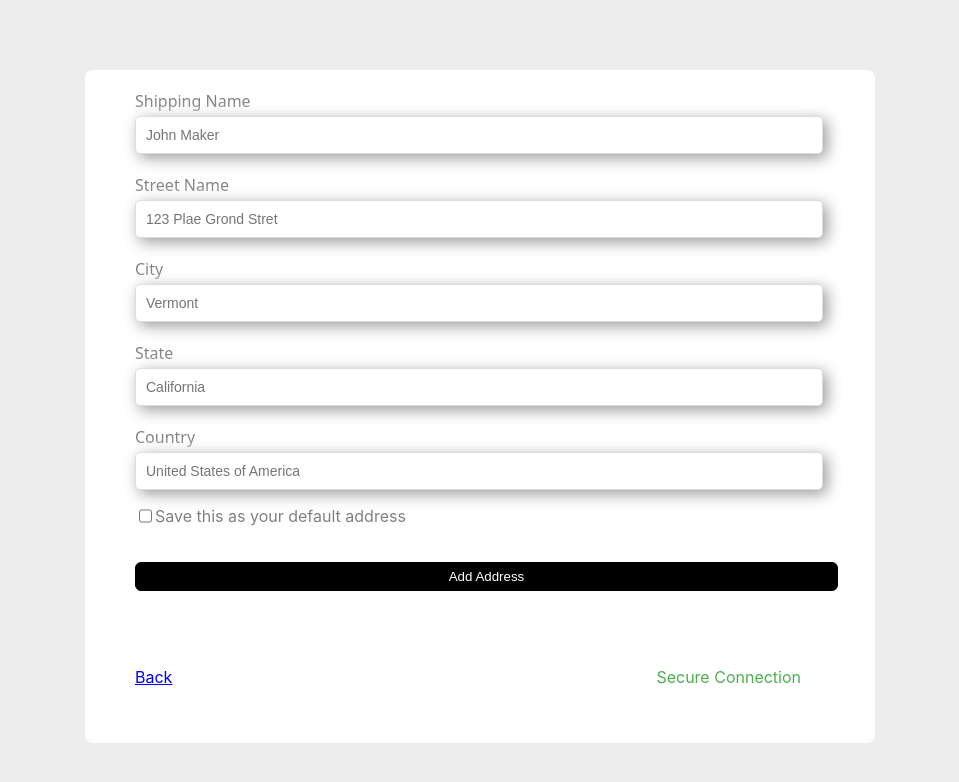
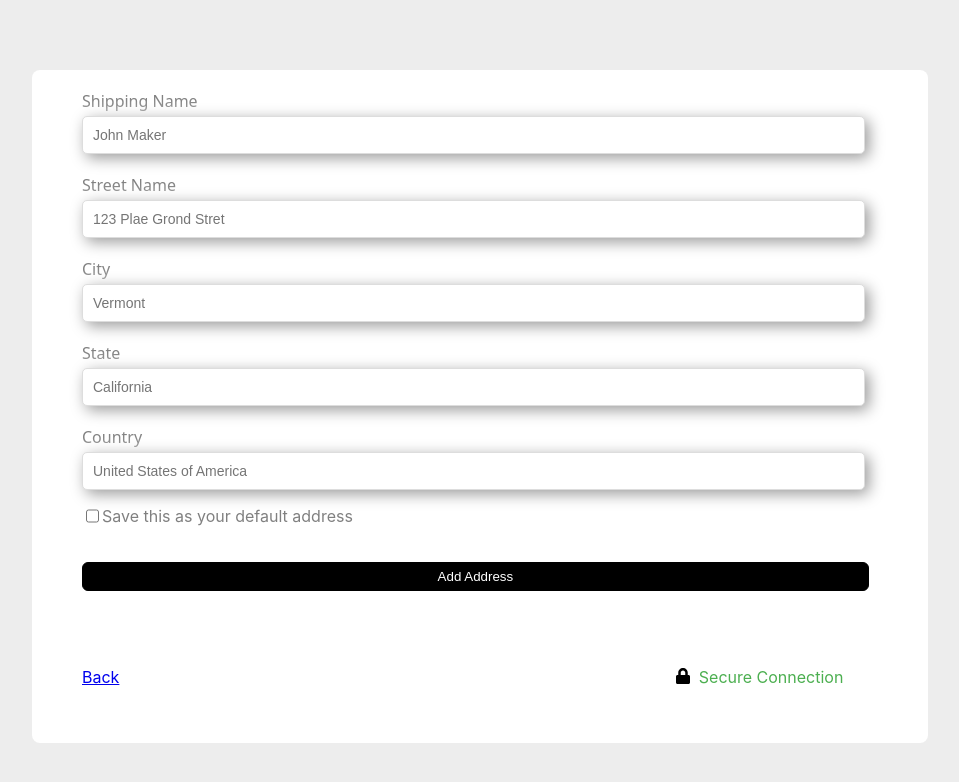
Before and after one commit to prospersibanda/e-commerce-store, a React (Create React App) app: page /address in a window 1280 px wide. Shown: the top 782 px of the page, without its empty margins (160-1119 px from the left). Built offline with nearby package versions, Linux system fonts and the light colour scheme; a web font is replaced by a local one.

Commit message:
Added the lock icon and re-centered the form div.

```diff
--- a/src/Styles/address.css
+++ b/src/Styles/address.css
@@ -4,8 +4,9 @@ span {
 
 .address-container {
   background-color: #ededed;
-  margin-left: 245px;
-  margin-right: 245px;
+  width:70%;
+  display: block;
+  margin: 0 auto;
   margin-top: 60px;
   margin-bottom: 50px;
   padding-top: 10px;
@@ -53,7 +54,7 @@ font-size: 14px;
 .address-form input[type="button"] {
   background-color: black;
   color: white;
-  width: 95%;
+  width: 93%;
   padding: 6px;
   border-radius: 6px;
   border: 1px solid black;
@@ -69,7 +70,18 @@ font-size: 14px;
   width: 90% !important;
 }
 
+
+.lock {
+  display: flex;
+  align-items: center;
+}
+
+.icon {
+  margin-top: 17px;
+  font-size: medium;
+}
 .connection {
   color: #4CAF50 !important;
   margin-top: 36px;
+  margin-left: 8px;
 }
--- a/src/pages/Address.jsx
+++ b/src/pages/Address.jsx
@@ -1,5 +1,6 @@
 import React from "react";
 import '../Styles/address.css';
+import {FaLock} from 'react-icons/fa';
 
 const Address = () => {
   return (
@@ -32,7 +33,7 @@ const Address = () => {
         <input type="button" value="Add Address" /> <br/> <br/> <br/>
         <span class="last-details">
         <a href="/">Back</a>
-        <p class="connection">Secure Connection</p>
+      <span className="lock"><FaLock className="icon"/><p class="connection">Secure Connection</p></span>
         </span>
       </form>
     </div>
--- a/src/pages/ProductPage.jsx
+++ b/src/pages/ProductPage.jsx
@@ -4,6 +4,7 @@ const ProductPage = () => {
   return (
     <div>
       <div className="product-page-section">
+        <img src="./products/img/watch.png" alt="A SE edition time-piece."/>
         <h1>Apple Watch</h1>
         <h3>Series 5 SE </h3>
         <h5>$ 529.99</h5>
```
